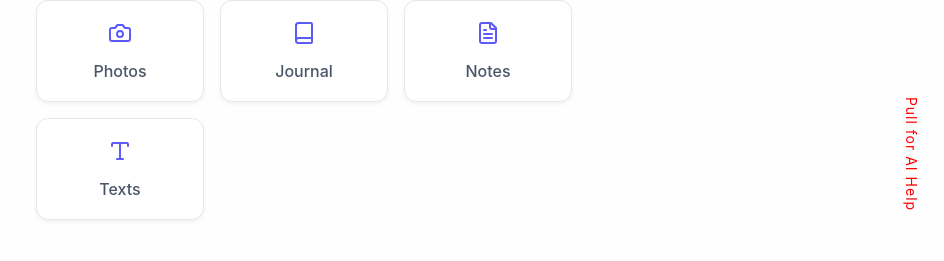
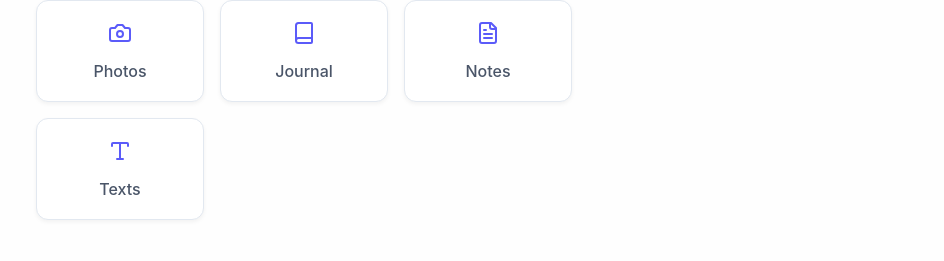
Before and after one commit to confox51/Zenara, a React (Vite) app: page /train in a window 1280 px wide. Shown: the part 246-507 px from the top of the page, without its empty margins (336-1280 px from the left). Built offline with nearby package versions, Linux system fonts and the light colour scheme.

Commit message:
fix comment

```diff
--- a/src/Train.tsx
+++ b/src/Train.tsx
@@ -125,7 +125,7 @@ export default function Train() {
         </section>
       </div>
 
-      <div className="side-label">Pull for AI Help</div>
+      <div className="side-label"></div>
 
       <Modal
         isOpen={modalConfig.isOpen}
```
